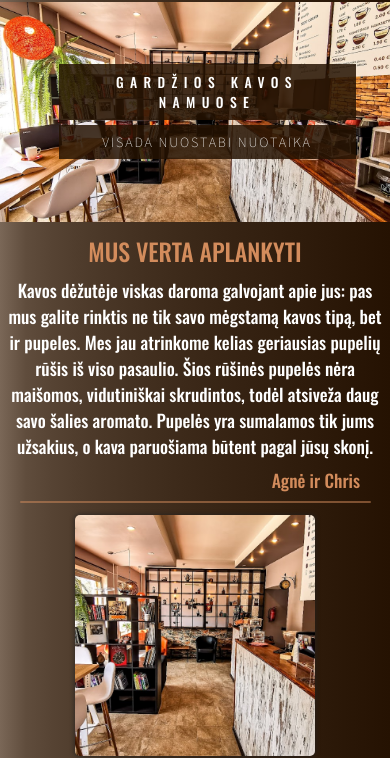
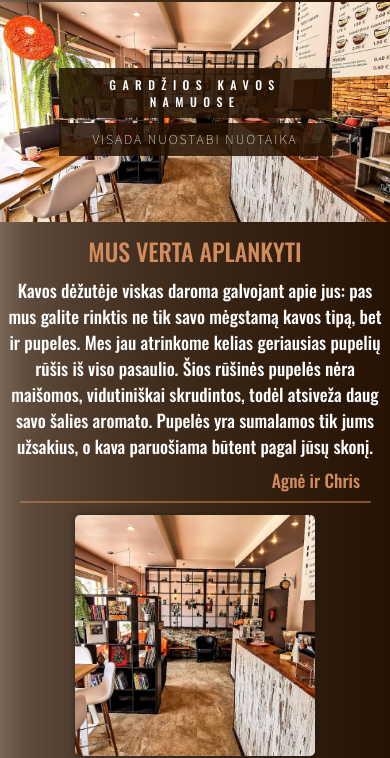
Before and after one commit to maciulisk/maciulisk.github.io, a plain HTML site: page index.html in a window 390 px wide. Shown: the part 98-856 px from the top of the page. Drawn offline with nearby package versions, Linux system fonts and the light colour scheme.

Commit message:
update nr3
css changed font size for philosophy

```diff
--- a/index.css
+++ b/index.css
@@ -217,7 +217,6 @@ nav{
     padding: 8px 12px;
     text-align: center;
     margin: 2% 0;
-    width: 100%;
 }
 #philosophy p:first-child{
     letter-spacing: 0.4rem;
@@ -229,15 +228,15 @@ nav{
     font-size: 1.2rem;
     font-family: 'Source Sans Pro', sans-serif;
 }
-@media(max-width:500px){
+@media(max-width:600px){
     #philosophy p:first-child{
         letter-spacing: 0.4rem;
-        font-size: 3.5vw;
+        font-size: 3.1vw;
         font-family: 'Oswald', sans-serif;
     }
     #philosophy p:last-child{
         letter-spacing: 0.12rem;
-        font-size: 3.6vw;
+        font-size: 3.5vw;
         font-family: 'Source Sans Pro', sans-serif;
     }
 }
```
